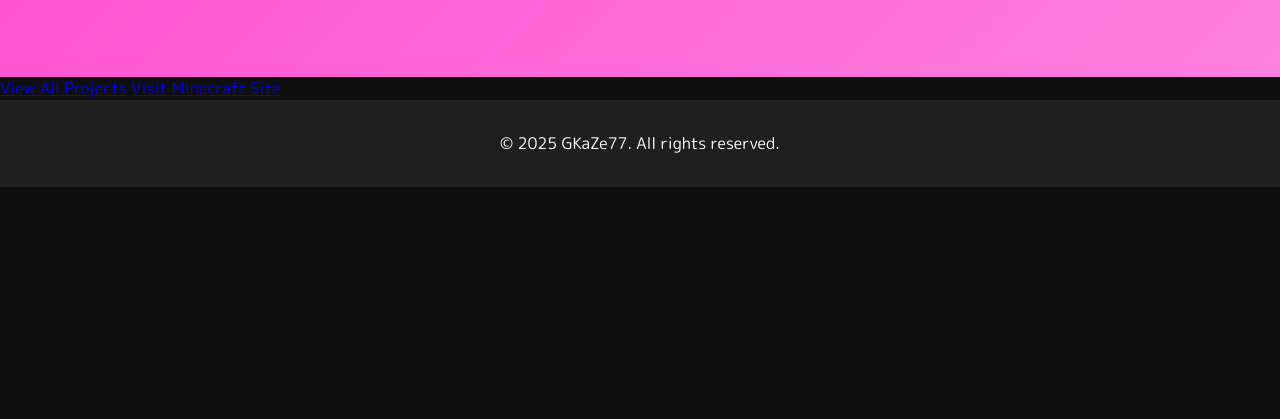
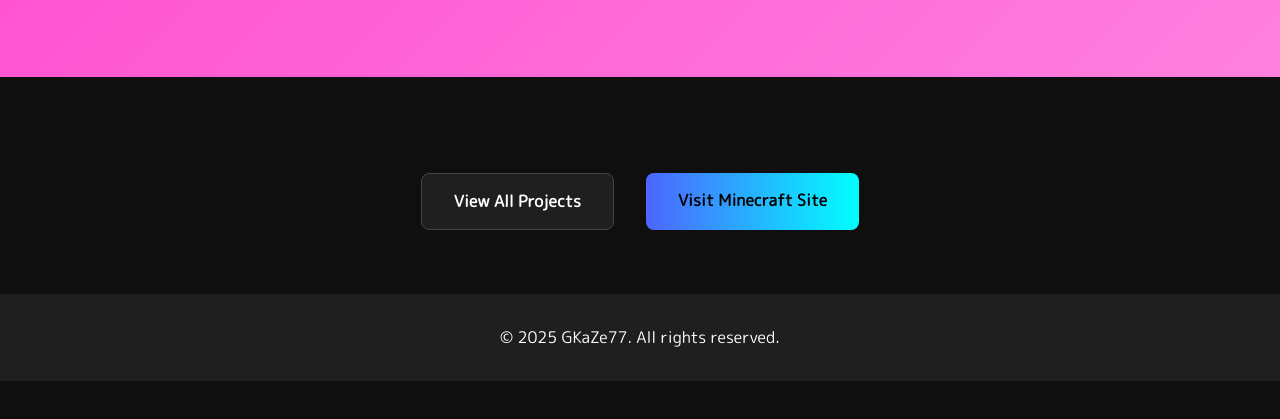
Before and after one commit to GKaZe77/gkaze77-landing, a plain HTML site: page index.html in a window 1280 px wide. Shown: the part 267-686 px from the top of the page. Drawn offline with Linux system fonts and the light colour scheme.

Commit message:
Update styles.css
added buttons.

```diff
--- a/styles.css
+++ b/styles.css
@@ -87,3 +87,42 @@ body {
   height: 400px;
   border: none;
 }
+.explore {
+  padding: 4rem 2rem;
+  text-align: center;
+}
+
+.project-cta {
+  display: flex;
+  justify-content: center;
+  flex-wrap: wrap;
+  gap: 2rem;
+  margin-top: 2rem;
+}
+
+.project-cta .btn {
+  padding: 1rem 2rem;
+  border-radius: 8px;
+  text-decoration: none;
+  font-weight: bold;
+  font-size: 1rem;
+  transition: background-color 0.3s, color 0.3s;
+  border: 1px solid #444;
+  background-color: #1f1f1f;
+  color: #fff;
+}
+
+.project-cta .btn:hover {
+  background-color: #333;
+  color: #0ff;
+}
+
+.project-cta .btn.alt {
+  background: linear-gradient(to right, #4d65ff, #0ff);
+  color: #000;
+  border: none;
+}
+
+.project-cta .btn.alt:hover {
+  opacity: 0.9;
+}
```
